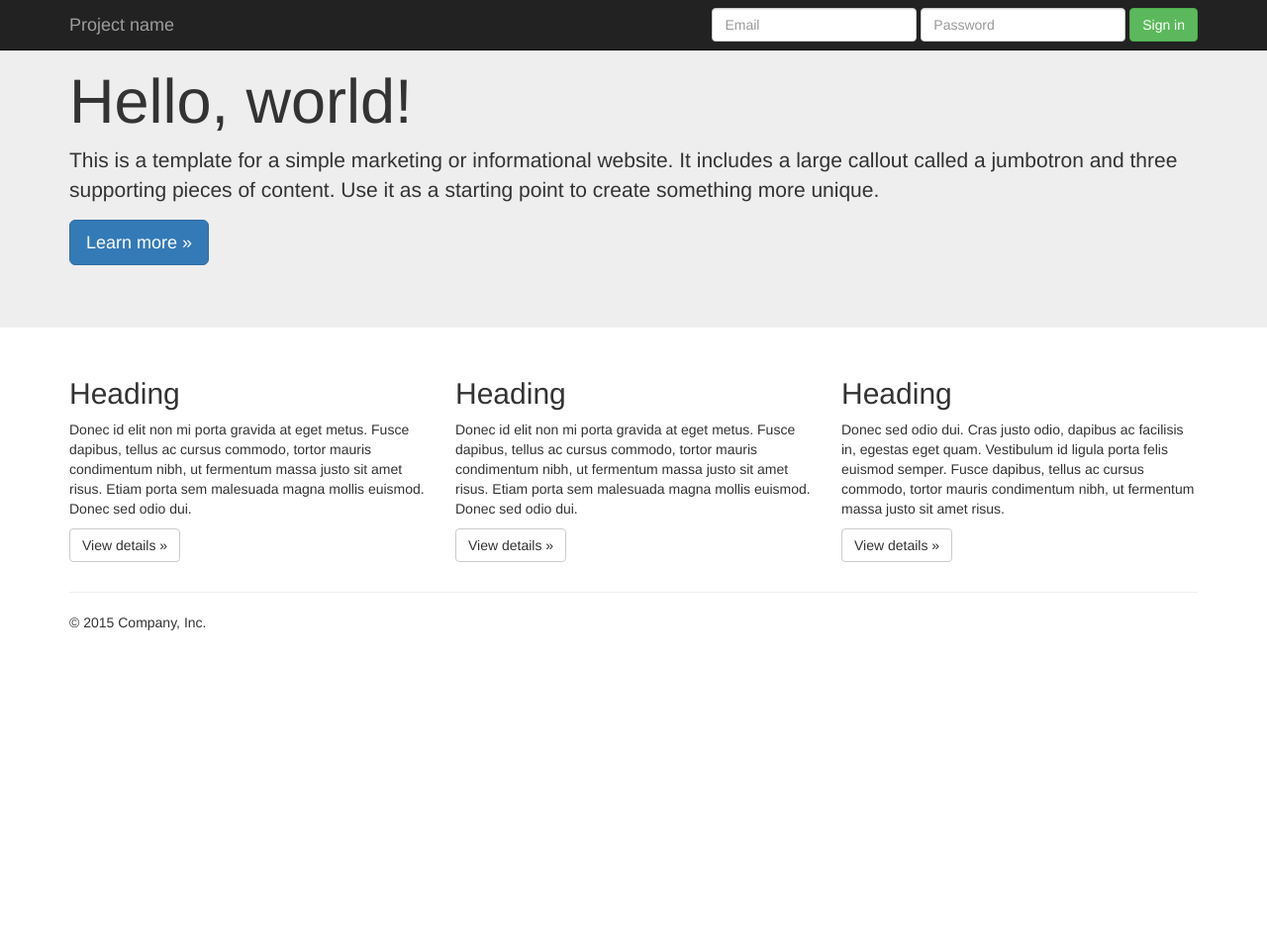
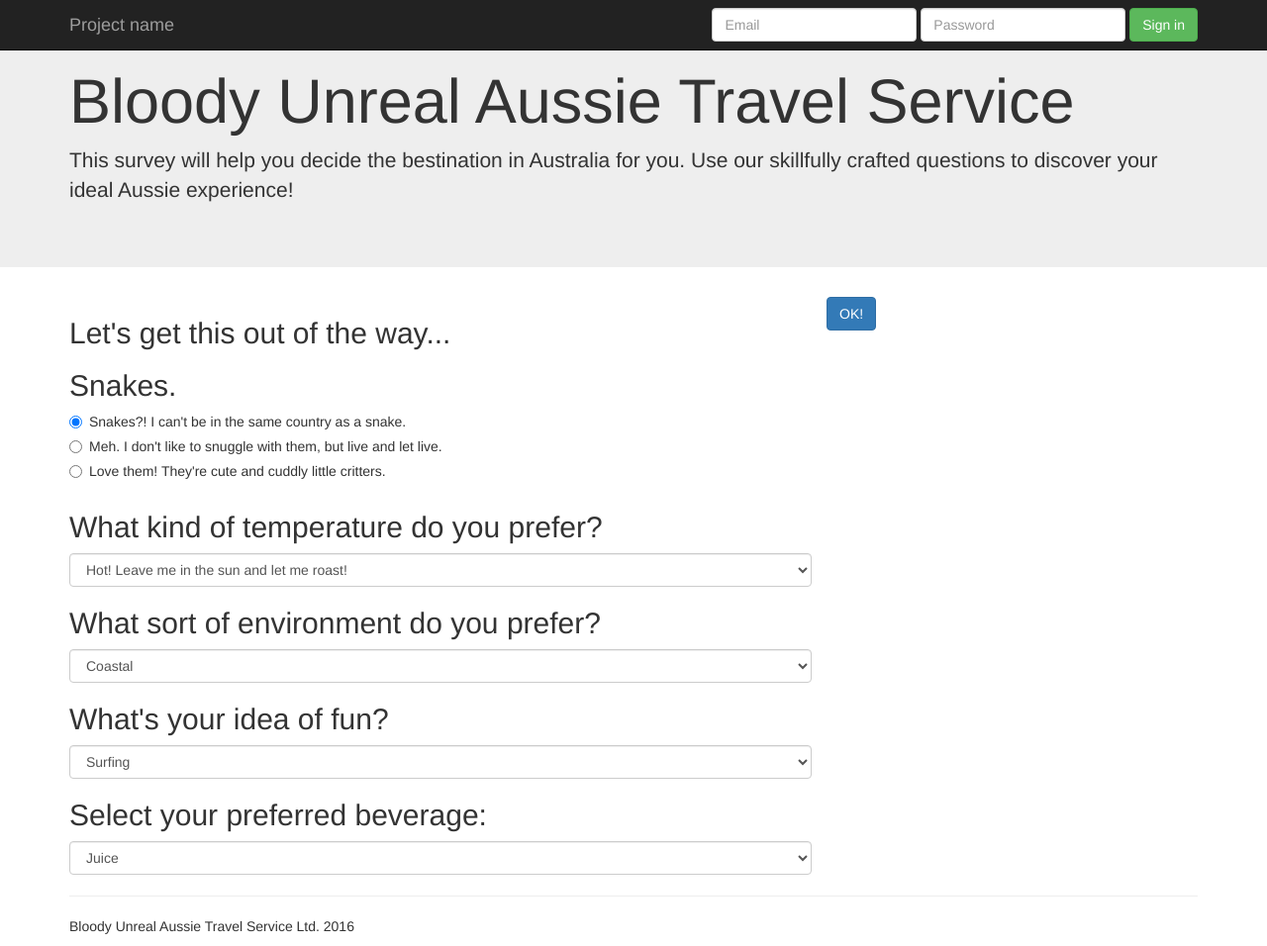
Before and after one commit to GeorginaVanDort/vacation-project, a plain HTML site: page index.html in a window 1280 px wide. Shown: the whole page at 99% size. Before the commit the page ends 800 px from the top, so only its background shows below. Drawn offline with nearby package versions, Linux system fonts and the light colour scheme.

Commit message:
add questions and bootstrap grid

```diff
--- a/index.html
+++ b/index.html
@@ -4,33 +4,17 @@
     <meta charset="utf-8">
     <meta http-equiv="X-UA-Compatible" content="IE=edge">
     <meta name="viewport" content="width=device-width, initial-scale=1">
-    <!-- The above 3 meta tags *must* come first in the head; any other head content must come *after* these tags -->
-    <meta name="description" content="">
-
+    <!-- Latest compiled and minified CSS -->
+    <link rel="stylesheet" href="https://maxcdn.bootstrapcdn.com/bootstrap/3.3.6/css/bootstrap.min.css" integrity="sha384-1q8mTJOASx8j1Au+a5WDVnPi2lkFfwwEAa8hDDdjZlpLegxhjVME1fgjWPGmkzs7" crossorigin="anonymous">
+    <link href="css/styles.css" rel="stylesheet" type="text/css">
+    <script src="js/jquery-1.12.4.js"></script>
+    <script src="js/scripts.js"></script>
     <title></title>
-
-    <!-- Bootstrap core CSS -->
-    <link href="../../dist/css/bootstrap.min.css" rel="stylesheet">
-
-    <!-- IE10 viewport hack for Surface/desktop Windows 8 bug -->
-    <link href="../../assets/css/ie10-viewport-bug-workaround.css" rel="stylesheet">
-
-    <!-- Custom styles for this template -->
-    <link href="jumbotron.css" rel="stylesheet">
-
-    <!-- Just for debugging purposes. Don't actually copy these 2 lines! -->
-    <!--[if lt IE 9]><script src="../../assets/js/ie8-responsive-file-warning.js"></script><![endif]-->
-    <script src="../../assets/js/ie-emulation-modes-warning.js"></script>
-
-    <!-- HTML5 shim and Respond.js for IE8 support of HTML5 elements and media queries -->
-    <!--[if lt IE 9]>
-      <script src="https://oss.maxcdn.com/html5shiv/3.7.2/html5shiv.min.js"></script>
-      <script src="https://oss.maxcdn.com/respond/1.4.2/respond.min.js"></script>
-    <![endif]-->
   </head>
 
   <body>
 
+<!--- Begin Navbar -->
     <nav class="navbar navbar-inverse navbar-fixed-top">
       <div class="container">
         <div class="navbar-header">
@@ -55,40 +39,101 @@
         </div><!--/.navbar-collapse -->
       </div>
     </nav>
+<!--- End Navbar -->
 
-    <!-- Main jumbotron for a primary marketing message or call to action -->
+<!-- jumbotron -->
     <div class="jumbotron">
       <div class="container">
-        <h1>Hello, world!</h1>
-        <p>This is a template for a simple marketing or informational website. It includes a large callout called a jumbotron and three supporting pieces of content. Use it as a starting point to create something more unique.</p>
-        <p><a class="btn btn-primary btn-lg" href="#" role="button">Learn more &raquo;</a></p>
+        <h1>Bloody Unreal Aussie Travel Service</h1>
+        <p>This survey will help you decide the bestination in Australia for you. Use our skillfully crafted questions to discover your ideal Aussie experience!</p>
+        </div>
+    </div>
+<!-- End jumbotron -->
+    <div class="container">
+<!--  Grid -->
+      <div class="row">
+<!--  FORM  -->
+        <form class="" action="index.html" method="post">
+  <!--  Question 1 -->
+          <div class="col-md-8">
+            <h2>Let's get this out of the way...</h2>
+            <h2>Snakes.</h2>
+            <div class="radio">
+              <label>
+                <input type="radio" name="q1" value="no" checked>
+                Snakes?! I can't be in the same country as a snake.
+              </label>
+            </div>
+            <div class="radio">
+              <label>
+                <input type="radio" name="q1" value="meh">
+                Meh. I don't like to snuggle with them, but live and let live.
+              </label>
+            </div>
+            <div class="radio">
+              <label>
+                <input type="radio" name="q1" value="yes">
+                Love them! They're cute and cuddly little critters.
+              </label>
+            </div>
+          </div>
+  <!--  Question 2 -->
+          <div class="col-md-8">
+            <h2>What kind of temperature do you prefer?</h2>
+            <select class="form-control" id="q2">
+              <option id="hot" value="hot">Hot! Leave me in the sun and let me roast!</option>
+              <option id="cold" value="cold">Cold. I love to wear coats.</option>
+              <option id="meh" value="meh">Either way. Just nothing too extreme.</option>
+            </select>
+          </div>
+  <!--  Question 3 -->
+          <div class="col-md-8">
+            <h2>What sort of environment do you prefer?</h2>
+            <select class="form-control" id="q3">
+              <option id="coast" value="coast">Coastal</option>
+              <option id="forest" value="forest">Rainforest</option>
+              <option id="desert" value="desert">Desert</option>
+              <option id="urban" value="urban">Urban</option>
+              <option id="rural" value="rural">Countryside</option>
+            </select>
+          </div>
+  <!--  Question 4 -->
+          <div class="col-md-8">
+            <h2>What's your idea of fun?</h2>
+            <select class="form-control" id="q4">
+              <option id="surf" value="surf">Surfing</option>
+              <option id="animals" value="animals">Cuddling cute animals</option>
+              <option id="dining" value="dining">Dining out</option>
+              <option id="wine" value="wine">Wine tasting</option>
+              <option id="hike" value="hike">Hiking remote forests</option>
+              <option id="crocodile" value="crocodile">Crocodile hunting</option>
+            </select>
+          </div>
+  <!--  Question 5 -->
+          <div class="col-md-8">
+            <h2>Select your preferred beverage:</h2>
+            <select class="form-control" id="q5">
+              <option id="juice" value="juice">Juice</option>
+              <option id="wine" value="wine">Wine</option>
+              <option id="beer" value="beer">Beer</option>
+              <option id="coffee" value="coffee">Coffee</option>
+            </select>
+          </div>
+          <button type="submit" class="btn btn-primary">OK!</button>
+        </form>
+<!--  End FORM -->
       </div>
-    </div>
+      <div class="row">
+        <div class="col-md-8">
 
-    <div class="container">
-      <!-- Example row of columns -->
-      <div class="row">
-        <div class="col-md-4">
-          <h2>Heading</h2>
-          <p>Donec id elit non mi porta gravida at eget metus. Fusce dapibus, tellus ac cursus commodo, tortor mauris condimentum nibh, ut fermentum massa justo sit amet risus. Etiam porta sem malesuada magna mollis euismod. Donec sed odio dui. </p>
-          <p><a class="btn btn-default" href="#" role="button">View details &raquo;</a></p>
-        </div>
-        <div class="col-md-4">
-          <h2>Heading</h2>
-          <p>Donec id elit non mi porta gravida at eget metus. Fusce dapibus, tellus ac cursus commodo, tortor mauris condimentum nibh, ut fermentum massa justo sit amet risus. Etiam porta sem malesuada magna mollis euismod. Donec sed odio dui. </p>
-          <p><a class="btn btn-default" href="#" role="button">View details &raquo;</a></p>
-       </div>
-        <div class="col-md-4">
-          <h2>Heading</h2>
-          <p>Donec sed odio dui. Cras justo odio, dapibus ac facilisis in, egestas eget quam. Vestibulum id ligula porta felis euismod semper. Fusce dapibus, tellus ac cursus commodo, tortor mauris condimentum nibh, ut fermentum massa justo sit amet risus.</p>
-          <p><a class="btn btn-default" href="#" role="button">View details &raquo;</a></p>
         </div>
       </div>
+<!-- End Grid -->
 
       <hr>
 
       <footer>
-        <p>&copy; 2015 Company, Inc.</p>
+        <p>Bloody Unreal Aussie Travel Service Ltd. 2016</p>
       </footer>
     </div> <!-- /container -->
 
@@ -99,7 +144,5 @@
     <script src="https://ajax.googleapis.com/ajax/libs/jquery/1.11.3/jquery.min.js"></script>
     <script>window.jQuery || document.write('<script src="../../assets/js/vendor/jquery.min.js"><\/script>')</script>
     <script src="../../dist/js/bootstrap.min.js"></script>
-    <!-- IE10 viewport hack for Surface/desktop Windows 8 bug -->
-    <script src="../../assets/js/ie10-viewport-bug-workaround.js"></script>
   </body>
 </html>
```
Also changed, not shown: css/styles.css (added), js/scripts.js (added).
